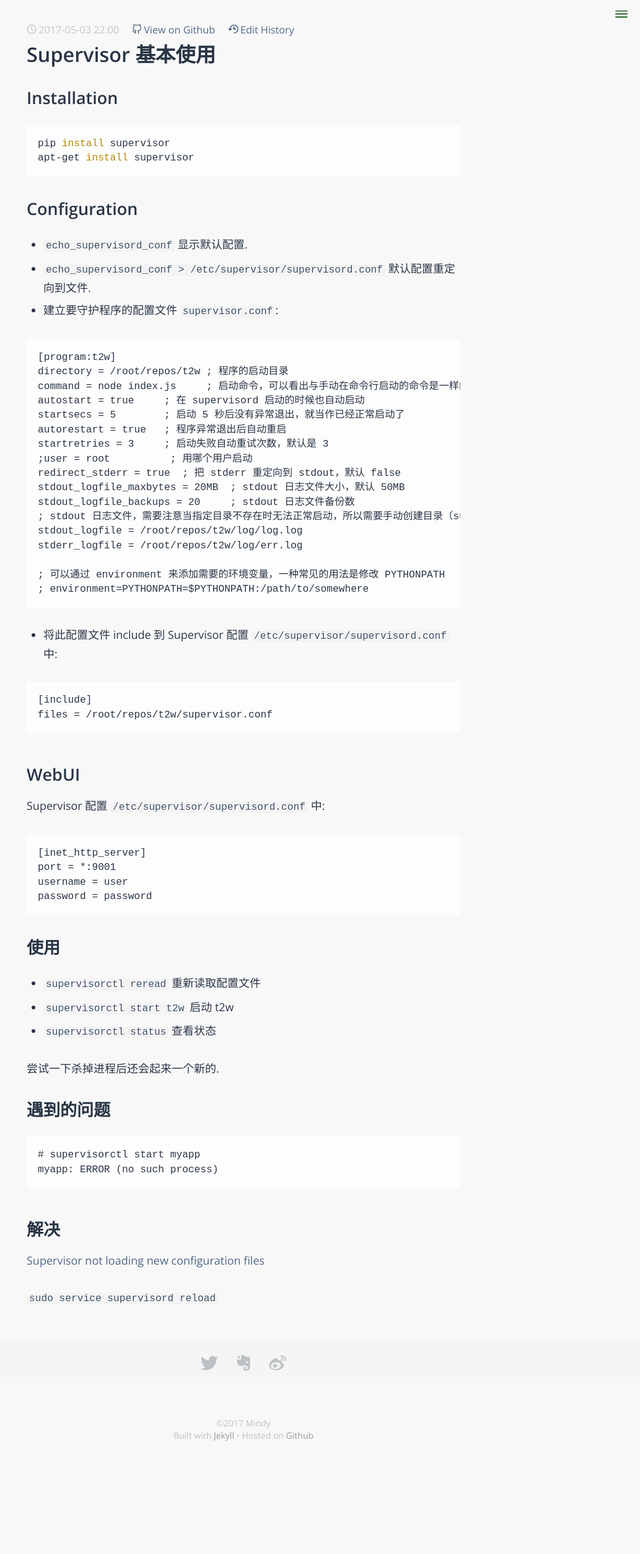
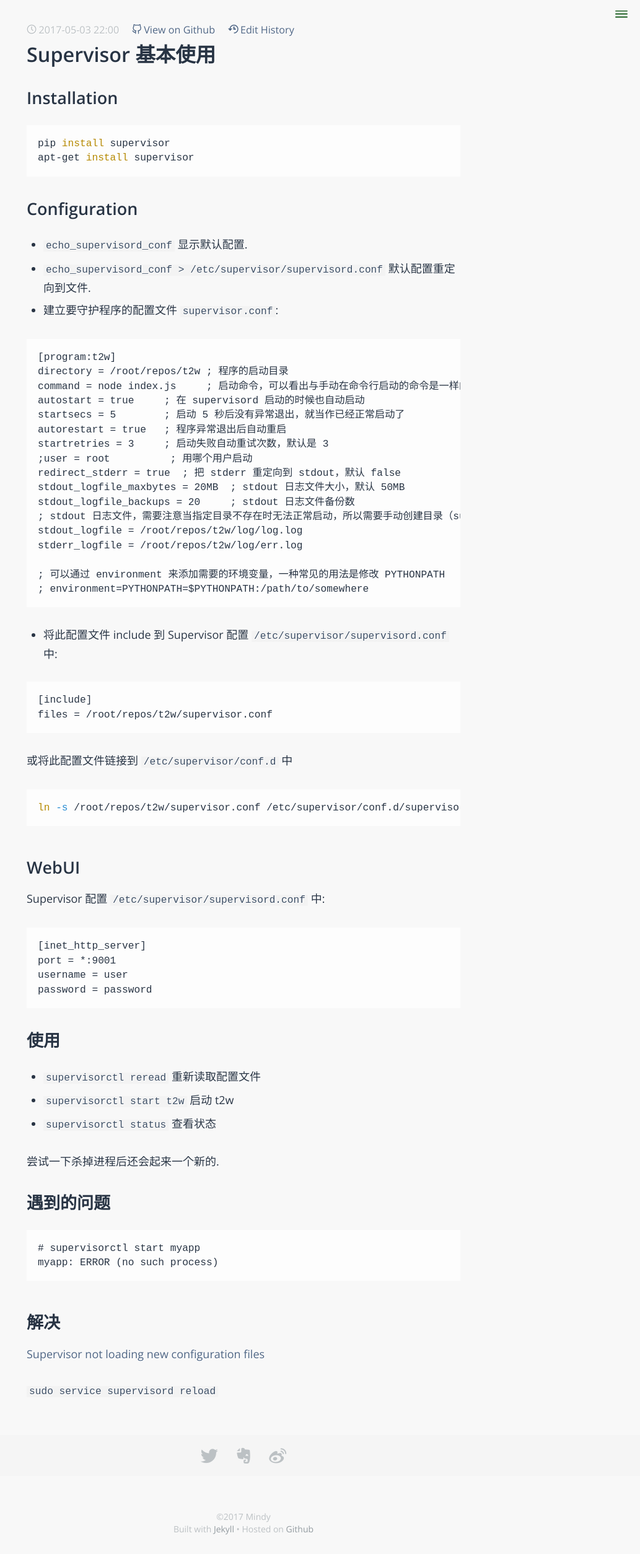
Before and after one commit to mzcabc/9ft.github.io.Archived, a Jekyll site: the page built from _posts/2017-05-03-supervisor.md, in a window 1280 px wide. Shown: the whole page at 62% size, without its empty margins (247-1280 px from the left). Built offline with Jekyll 4.4.1, drawn with Linux system fonts in a browser that asks for light colours; some web fonts are replaced; comment, search, counter and statistics services are not loaded.

Commit message:
update supervisor.md

````diff
--- a/_posts/2017-05-03-supervisor.md
+++ b/_posts/2017-05-03-supervisor.md
@@ -45,6 +45,11 @@ stderr_logfile = /root/repos/t2w/log/err.log
 files = /root/repos/t2w/supervisor.conf
 ```
 
+或将此配置文件链接到 `/etc/supervisor/conf.d` 中
+```shell
+ln -s /root/repos/t2w/supervisor.conf /etc/supervisor/conf.d/supervisor.t2w.conf
+```
+
 ## WebUI
 
 Supervisor 配置 `/etc/supervisor/supervisord.conf` 中:
````
